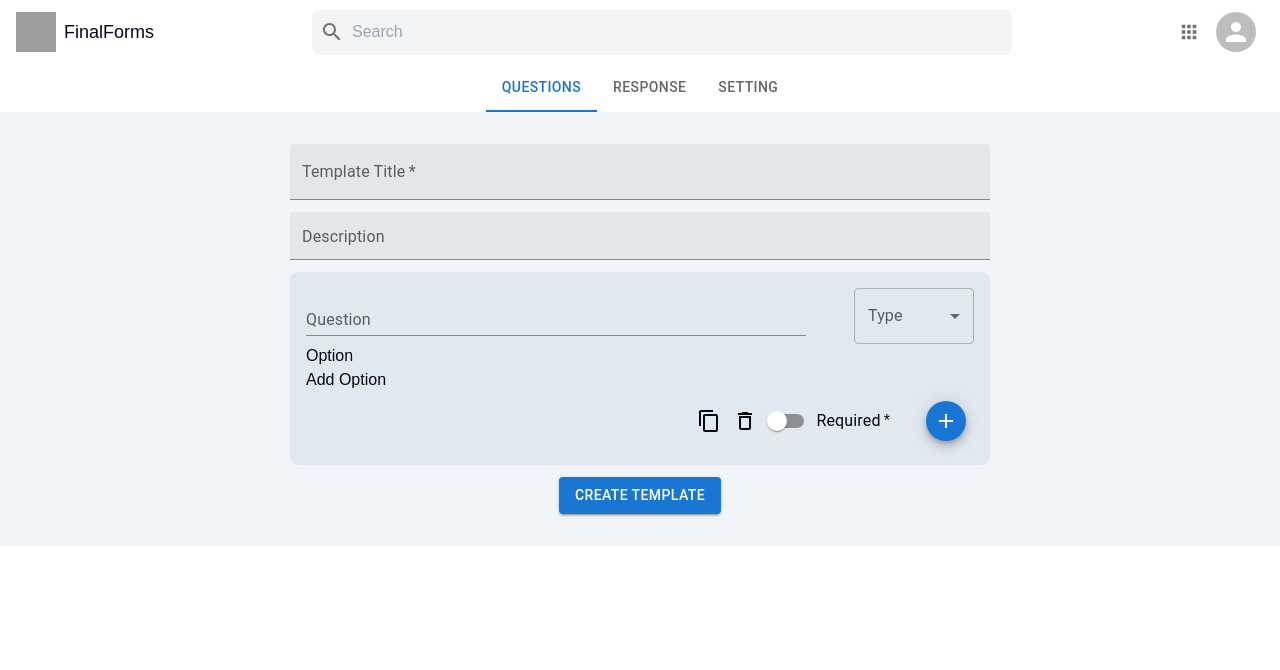
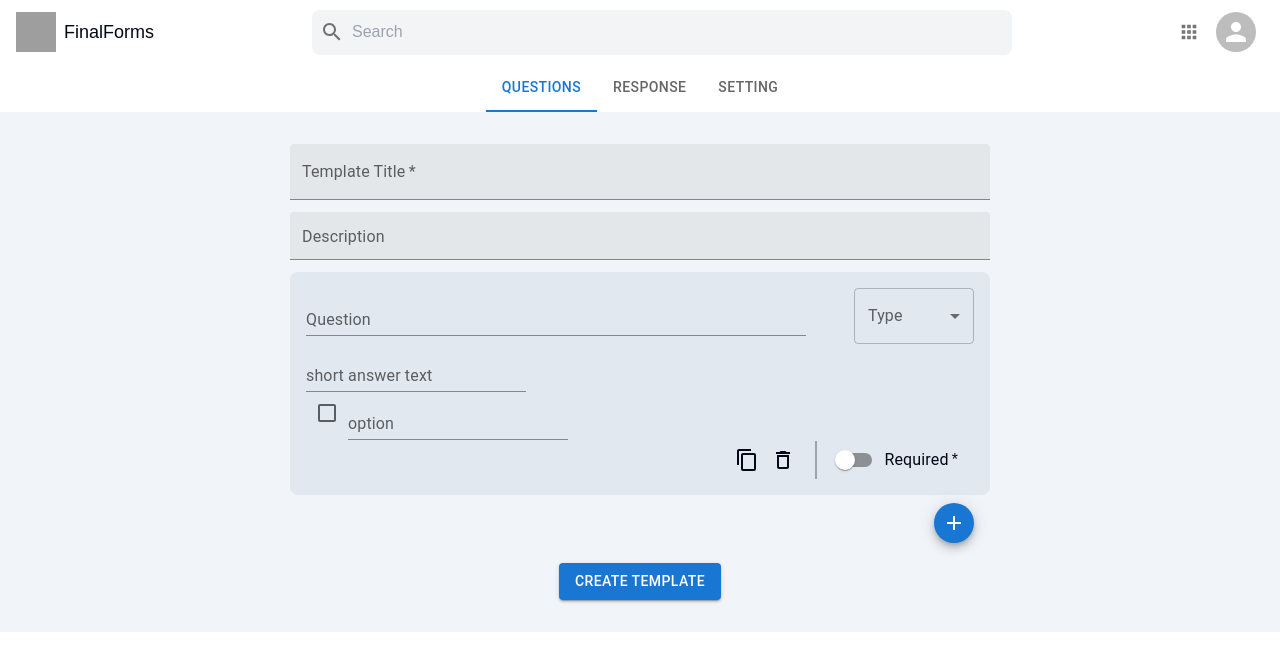
Before and after one commit to TamimOp/finalForm, a Next.js app: page /dashboard/create-template in a window 1280 px wide. Shown: the top 670 px of the page. Built offline with nearby package versions, Linux system fonts and the light colour scheme; grey boxes are pictures that could not be loaded.

Commit message:
adding functionality and options

```diff
--- a/src/components/ConfigureQuesPaper/QuestionBox.tsx
+++ b/src/components/ConfigureQuesPaper/QuestionBox.tsx
@@ -11,6 +11,9 @@ import Fab from "@mui/material/Fab";
 import AddIcon from "@mui/icons-material/Add";
 import FormControlLabel from "@mui/material/FormControlLabel";
 import Switch from "@mui/material/Switch";
+import Checkbox from "@mui/material/Checkbox";
+
+const label = { inputProps: { "aria-label": "Checkbox demo" } };
 
 function QuestionBox() {
   const [age, setAge] = React.useState("");
@@ -49,15 +52,30 @@ function QuestionBox() {
                 >
                   <MenuItem value={10}>Short answer</MenuItem>
                   <MenuItem value={20}>Paragraph</MenuItem>
-                  <MenuItem value={30}>Checkboxes</MenuItem>
+                  <MenuItem value={30}>Integers</MenuItem>
+                  <MenuItem value={40}>Checkboxes</MenuItem>
                 </Select>
               </FormControl>
             </Box>
           </div>
         </div>
         <div>
-          <div>Option</div>
-          <div>Add Option</div>
+          <div>
+            <TextField
+              id="standard-basic"
+              label="short answer text"
+              variant="standard"
+            />
+          </div>
+          <div>
+            <Checkbox {...label} className="mt-3" />
+            <TextField
+              id="standard-basic"
+              label="option"
+              variant="standard"
+              className="text-center"
+            />
+          </div>
         </div>
         <hr />
         <div className="flex gap-3 justify-end">
@@ -67,13 +85,19 @@ function QuestionBox() {
           <button>
             <DeleteOutlineIcon />
           </button>
+          <span className="border border-gray-400 mr-2 ml-2" />
           <FormControlLabel required control={<Switch />} label="Required" />
-          <Box sx={{ "& > :not(style)": { m: 1 } }}>
-            <Fab size="small" color="primary" aria-label="add">
-              <AddIcon />
-            </Fab>
-          </Box>
         </div>
+      </div>
+      <div className="flex-col pr-2">
+        <Box
+          sx={{ "& > :not(style)": { m: 1 } }}
+          className="flex gap-3 justify-end"
+        >
+          <Fab size="small" color="primary" aria-label="add">
+            <AddIcon />
+          </Fab>
+        </Box>
       </div>
     </>
   );
```
